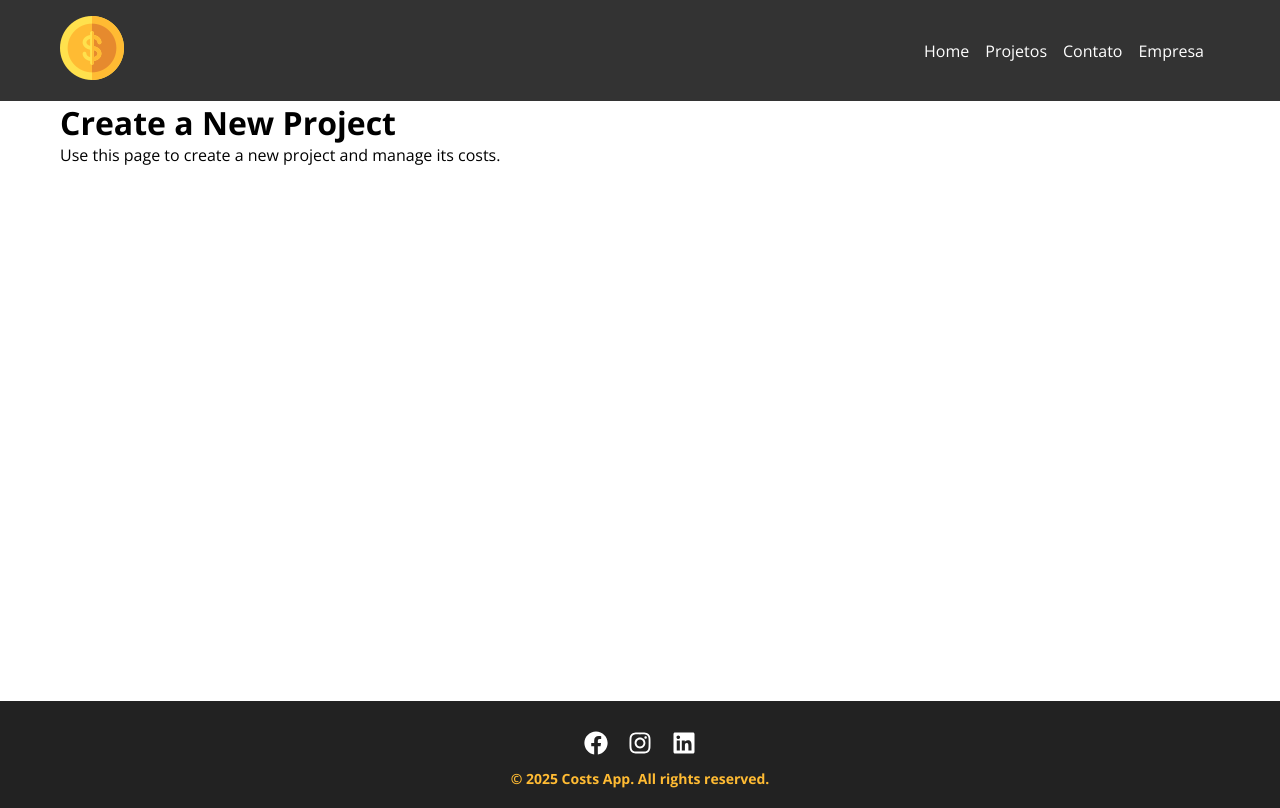
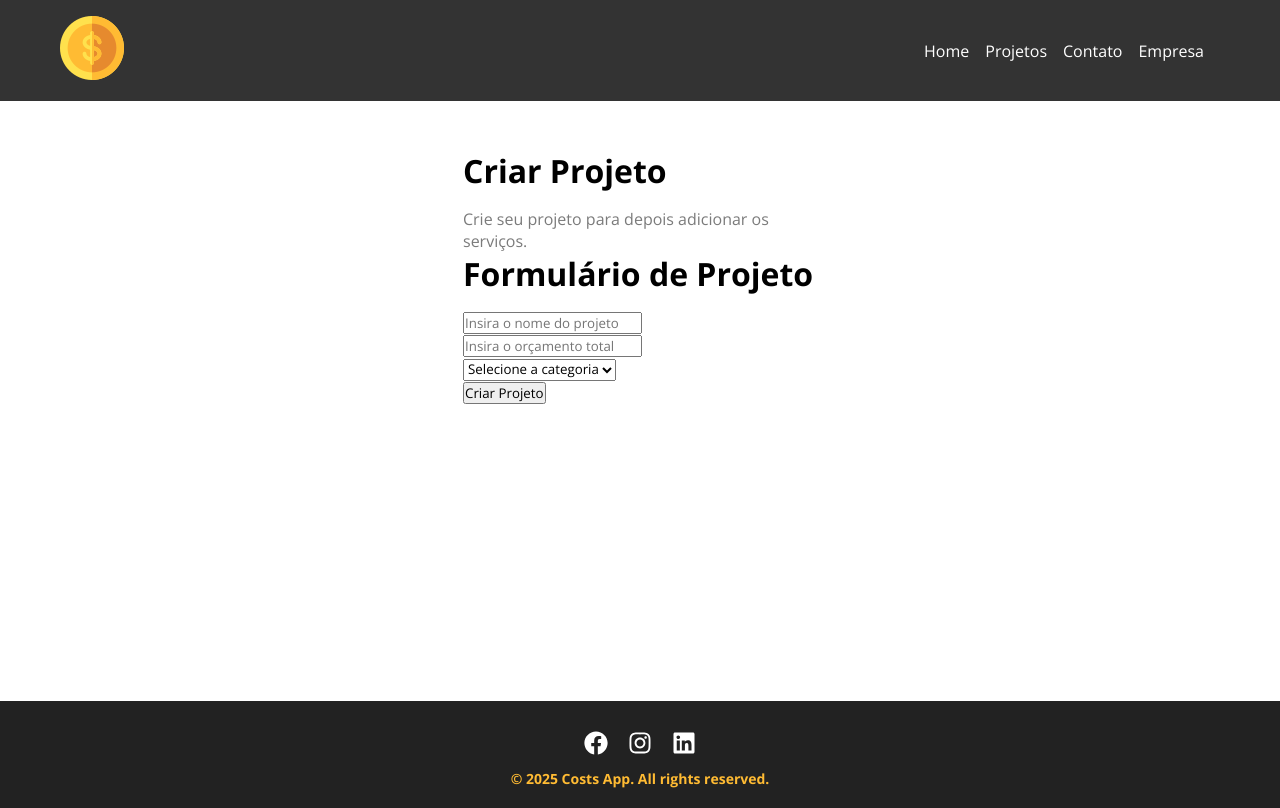
Before and after one commit to fp-torres/projeto-react, a React (Create React App) app in the folder costs/: page /newproject in a window 1280 px wide. Built offline with nearby package versions, Linux system fonts and the light colour scheme.

Commit message:
Página para formulário de projeto

```diff
--- a/costs/src/components/pages/Newproject.js
+++ b/costs/src/components/pages/Newproject.js
@@ -1,8 +1,13 @@
+import styles from './Newproject.module.css';
+import ProjectForm from '../project/ProjectForm';
+
 function NewProject() {
     return (
-        <div>
-        <h1>Create a New Project</h1>
-        <p>Use this page to create a new project and manage its costs.</p>
+        <div className={styles.newproject_container}>
+            <h1>Criar Projeto</h1>
+            <p>Crie seu projeto para depois adicionar os serviços.</p>
+
+            <ProjectForm />
         </div>
     );
     }
--- /dev/null
+++ b/costs/src/components/pages/Newproject.module.css
@@ -0,0 +1,13 @@
+.newproject_container {
+    width: 450px;
+    margin: 0 auto;
+    padding: 3em;
+}
+
+.newproject_container h1 {
+    margin-bottom: 0.5em;
+}
+
+.newproject_container p {
+    color: #7b7b7b;
+}
--- /dev/null
+++ b/costs/src/components/project/ProjectForm.js
@@ -0,0 +1,27 @@
+function ProjectForm() {
+    return (
+        <div>
+            <h1>Formulário de Projeto</h1>
+          <div>
+    <input type="text" placeholder="Insira o nome do projeto" />
+  </div>
+
+  <div>
+    <input type="number" placeholder="Insira o orçamento total" />
+  </div>
+
+  <div>
+    <select name="category_id">
+      <option disabled selected>
+        Selecione a categoria
+      </option>
+    </select>
+  </div>
+    <div>
+        <input type="submit" value="Criar Projeto" />
+    </div>
+        </div>
+    );
+}
+
+export default ProjectForm;
```
